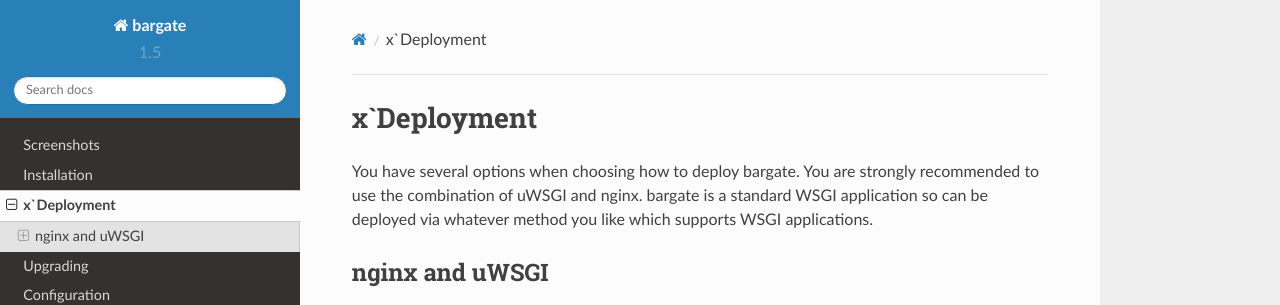
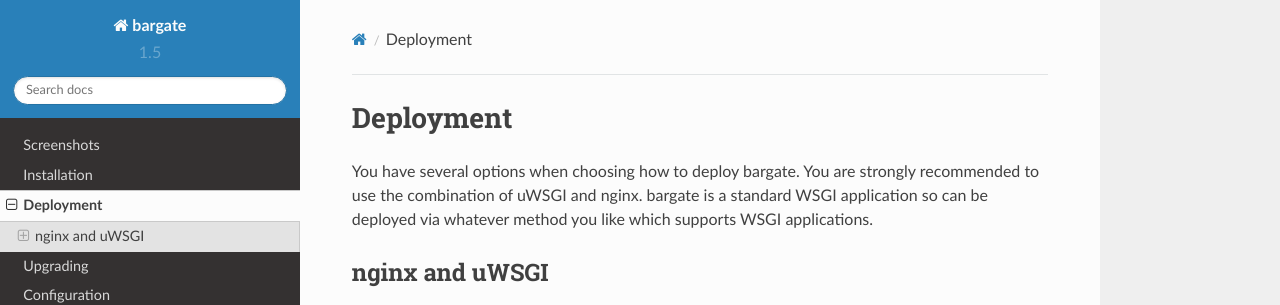
Before and after one commit to cs1tg/bargate-docs, a Sphinx documentation site: the page built from source/deploy.rst, in a window 1280 px wide and 900 px high. Shown: the top 305 px of the window. Built offline with Sphinx 7.4.7 and the Read the Docs theme 2.0.0, drawn with Linux system fonts in a browser that asks for light colours.

Commit message:
fix doc error

```diff
--- a/source/deploy.rst
+++ b/source/deploy.rst
@@ -1,4 +1,4 @@
-x`Deployment
+Deployment
 ==========
 
 You have several options when choosing how to deploy bargate. You are strongly
```
